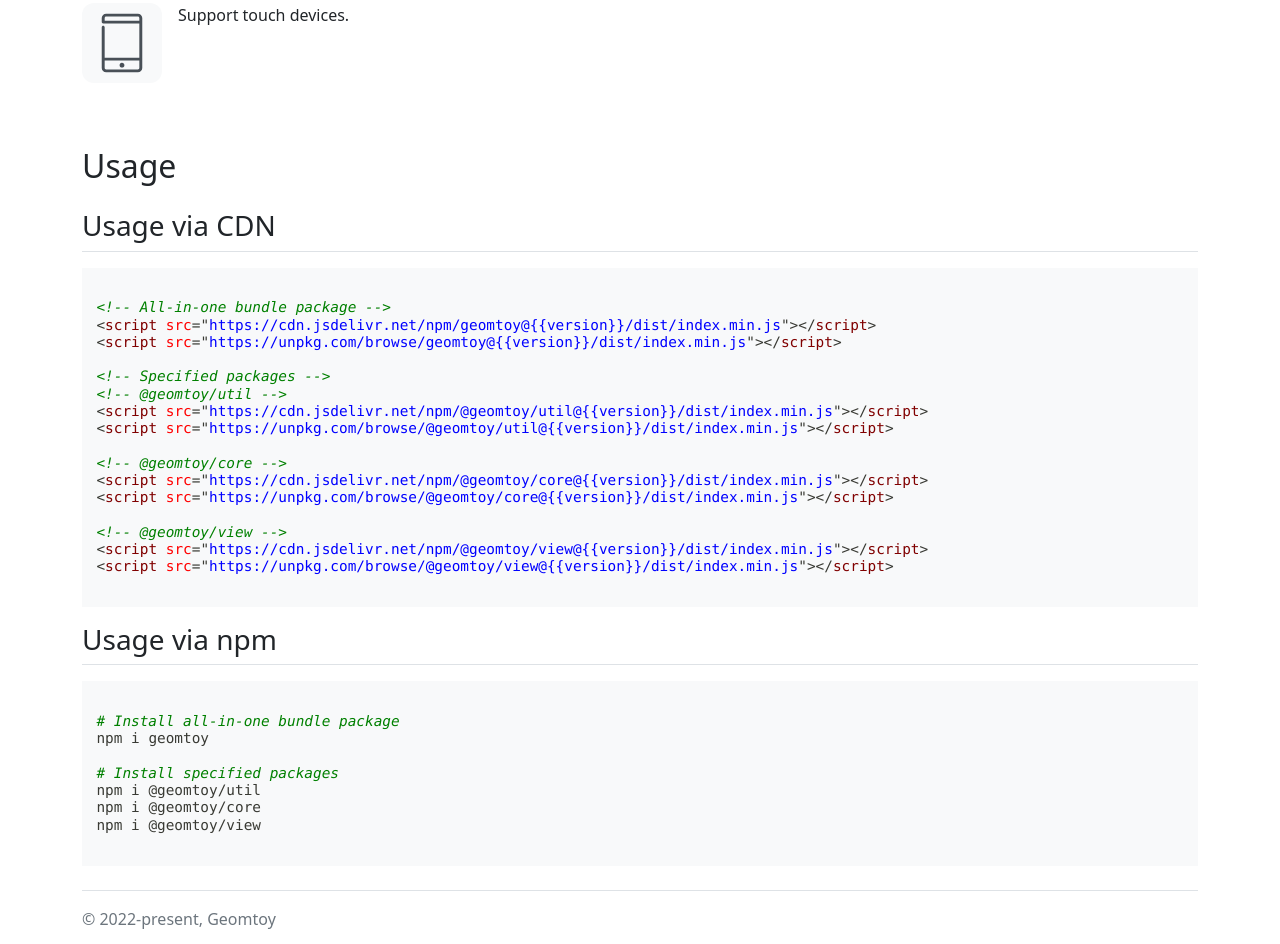
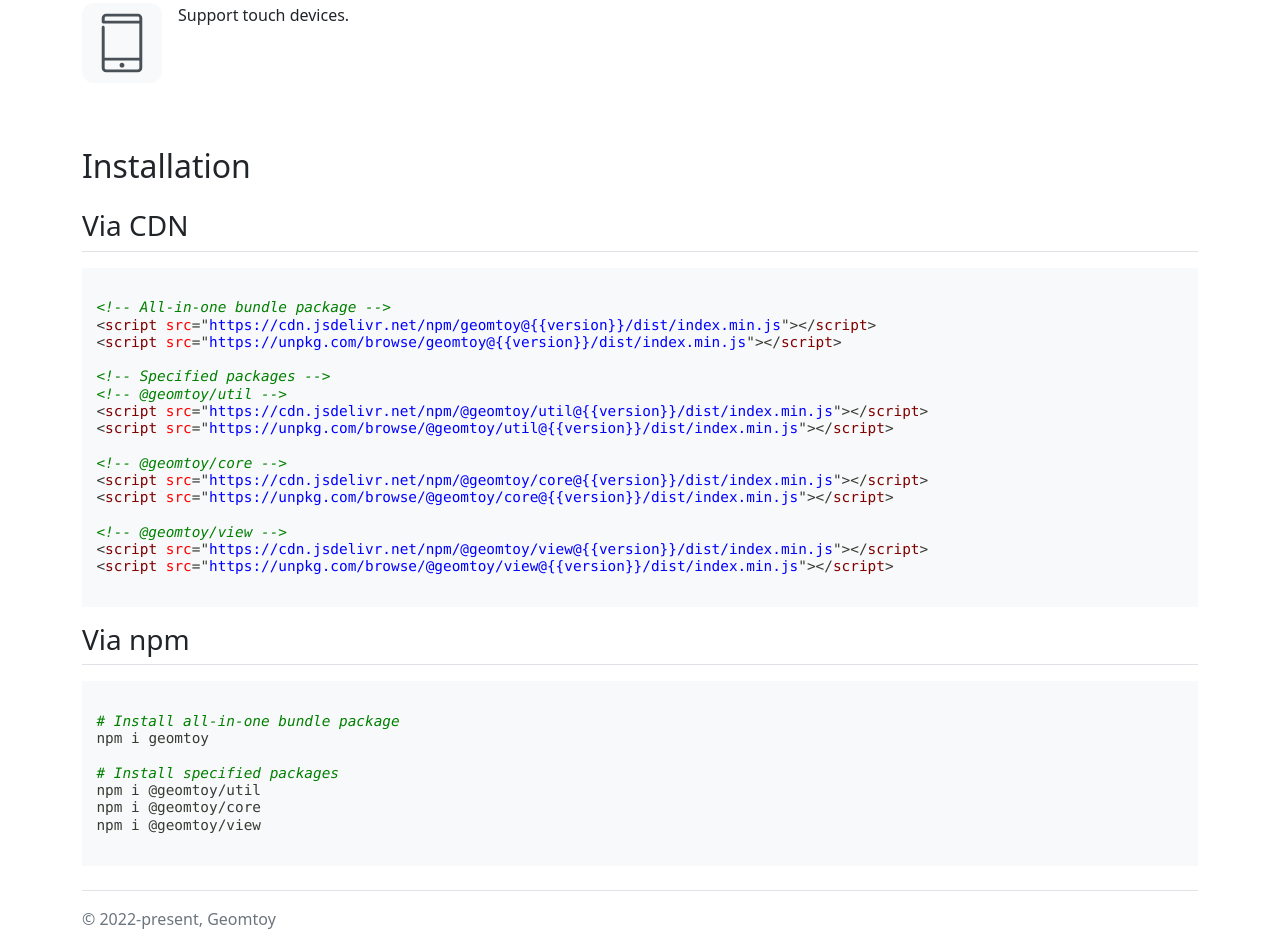
Before and after one commit to Geomtoy/geomtoy-site, a plain HTML site: page src/index.html in a window 1280 px wide. Shown: the part 1802-2746 px from the top of the page. Drawn offline with nearby package versions, Linux system fonts and the light colour scheme; a script that the page names is missing.

Commit message:
feat: Update `index.html`

```diff
--- a/src/index.html
+++ b/src/index.html
@@ -348,9 +348,9 @@
         </div>
 
         <div class="container pt-5">
-            <h2 class="mb-3">Usage</h2>
+            <h2 class="mb-3">Installation</h2>
 
-            <h3 class="mb-3 py-2 border-bottom">Usage via CDN</h3>
+            <h3 class="mb-3 py-2 border-bottom">Via CDN</h3>
             <pre><code class="language-html">
 &lt;!-- All-in-one bundle package --&gt;
 &lt;script src="https://cdn.jsdelivr.net/npm/geomtoy@{{version}}/dist/index.min.js"&gt;&lt;/script&gt;
@@ -370,7 +370,7 @@
 &lt;script src="https://unpkg.com/browse/@geomtoy/view@{{version}}/dist/index.min.js"&gt;&lt;/script&gt;
             </code></pre>
 
-            <h3 class="mb-3 py-2 border-bottom">Usage via npm</h3>
+            <h3 class="mb-3 py-2 border-bottom">Via npm</h3>
 
             <pre><code class="language-sh">
 # Install all-in-one bundle package
```
